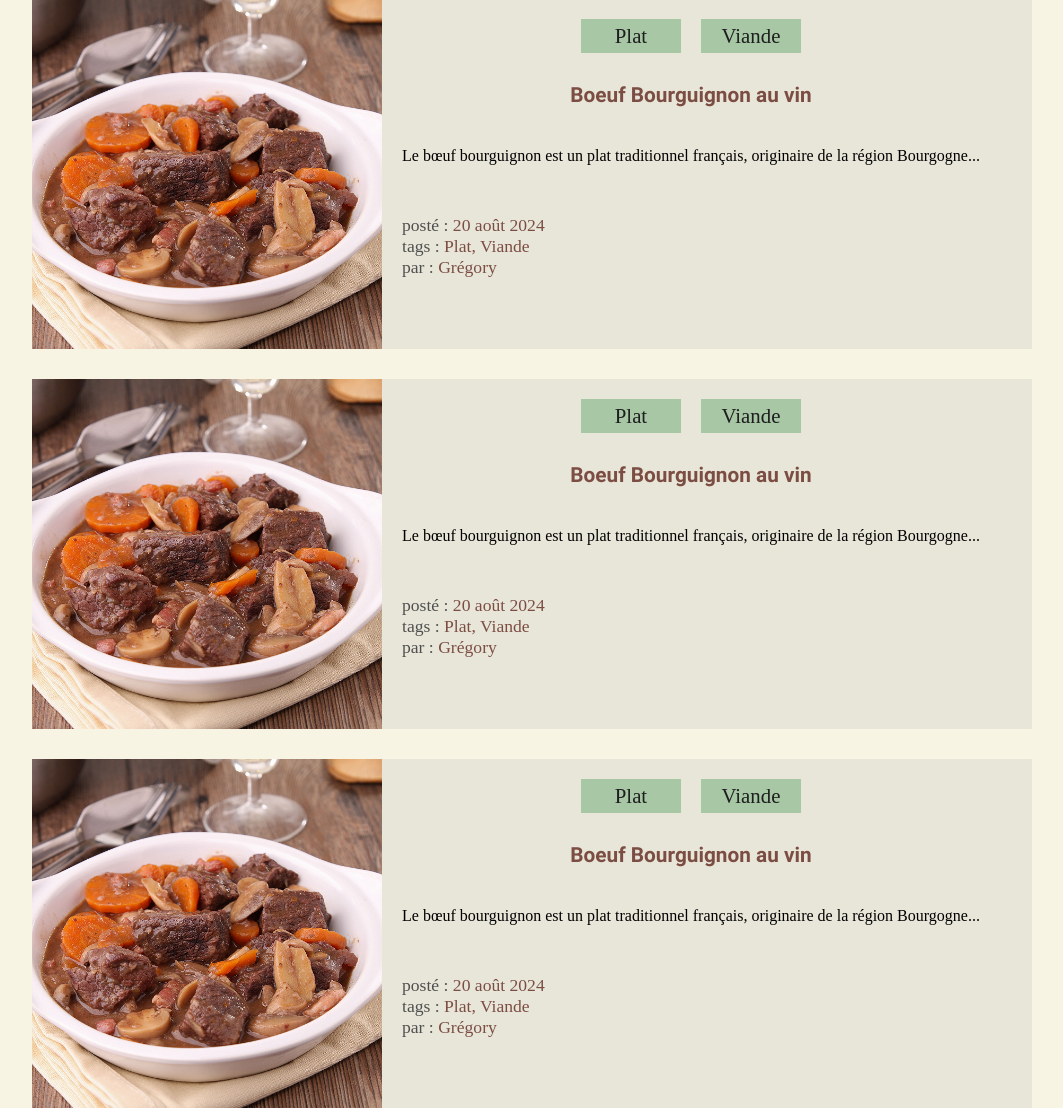
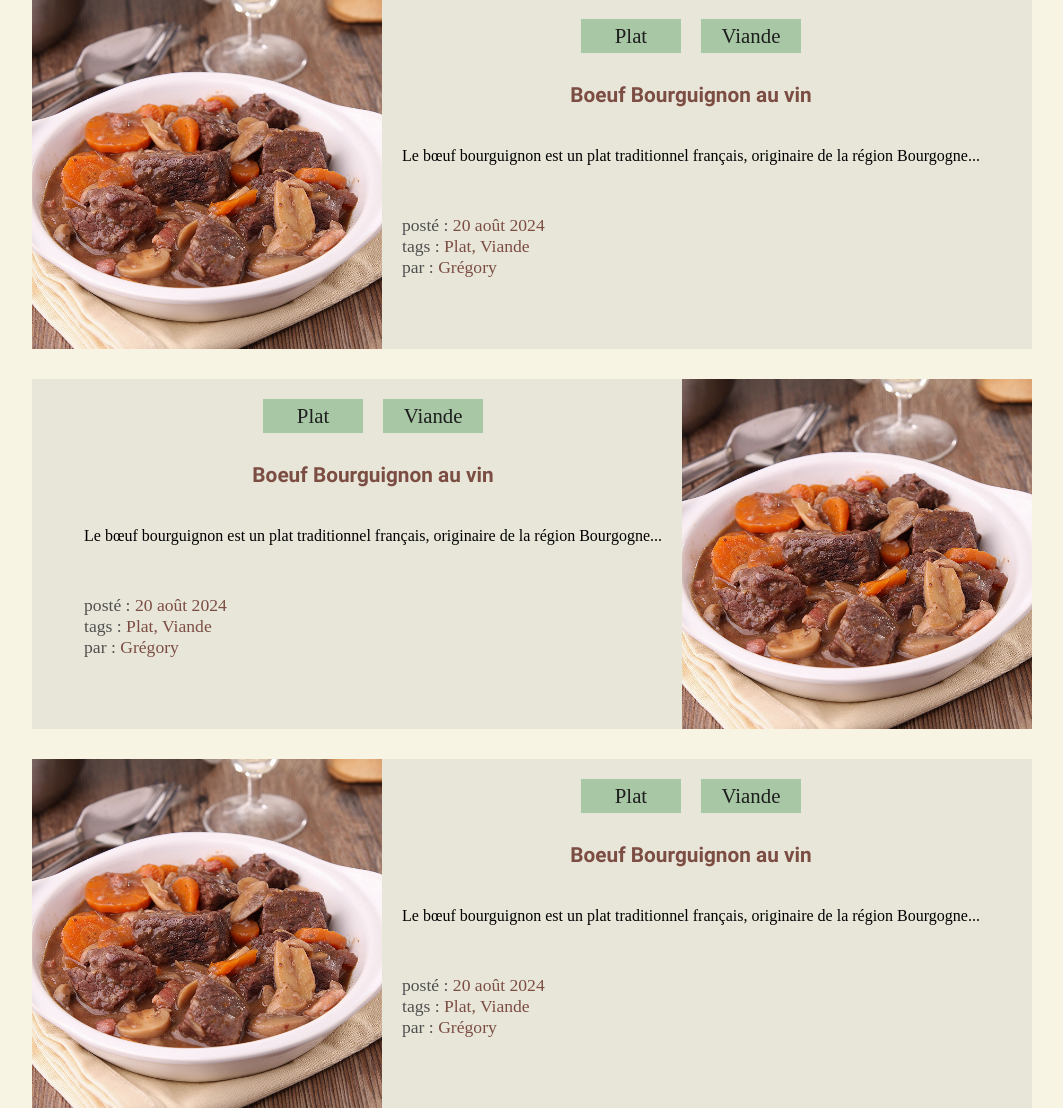
Before and after one commit to GregoryVDev/BlogCuisine, a PHP site: page /eliseentreechaude.php in a window 1280 px wide. Shown: the part 2103-3211 px from the top of the page, without its empty margins (108-1171 px from the left). Run offline with PHP 8.4, Linux system fonts and the light colour scheme; some web fonts are replaced.

Commit message:
Edited figure class

```diff
--- a/src/eliseentreechaude.php
+++ b/src/eliseentreechaude.php
@@ -75,7 +75,7 @@
                     </figure>
                 </article>
                 <article class="produit">
-                    <figure class="flex-row">
+                    <figure class="row-reverse">
                         <img src="./img/plats/boeuf-bourguignon.jpg" alt="Boeuf Bourguignon">
                         <figcaption>
                             <div class="container-tags">
@@ -111,7 +111,7 @@
                     </figure>
                 </article>
                 <article class="produit">
-                    <figure class="flex-row">
+                    <figure class="row-reverse">
                         <img src="./img/plats/boeuf-bourguignon.jpg" alt="Boeuf Bourguignon">
                         <figcaption>
                             <div class="container-tags">
```
